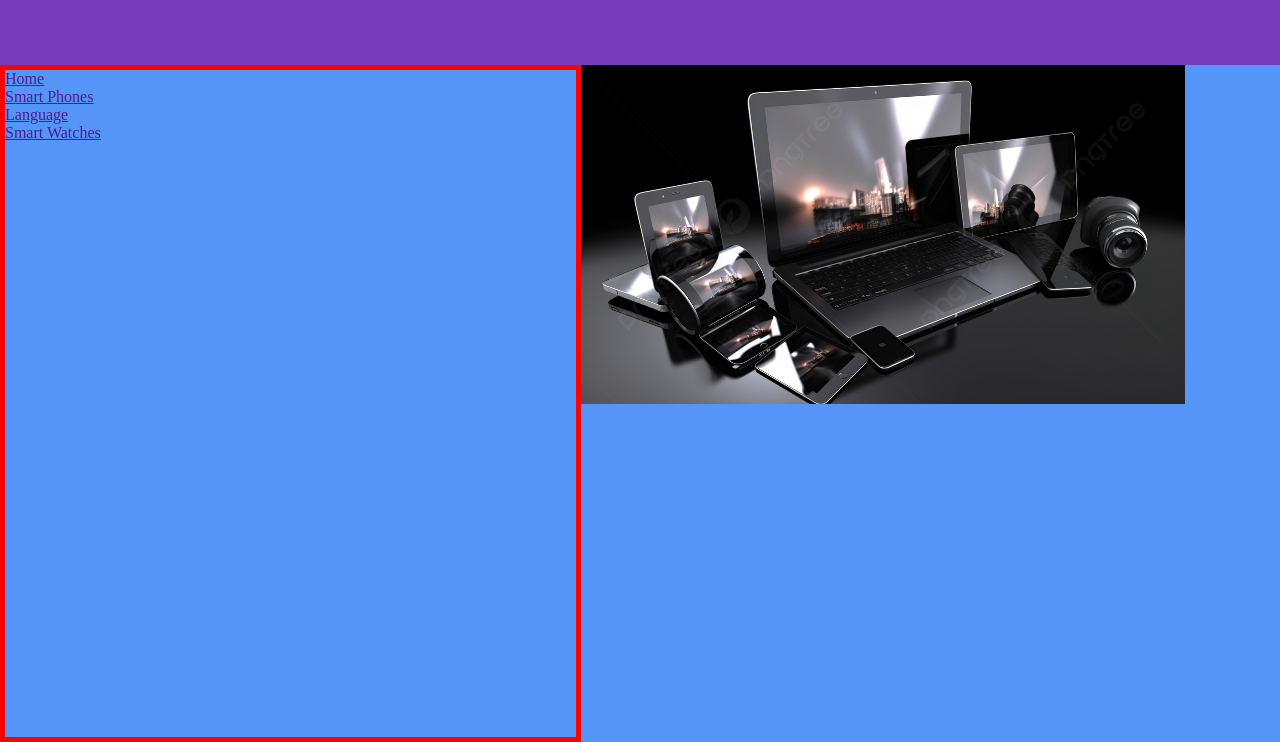
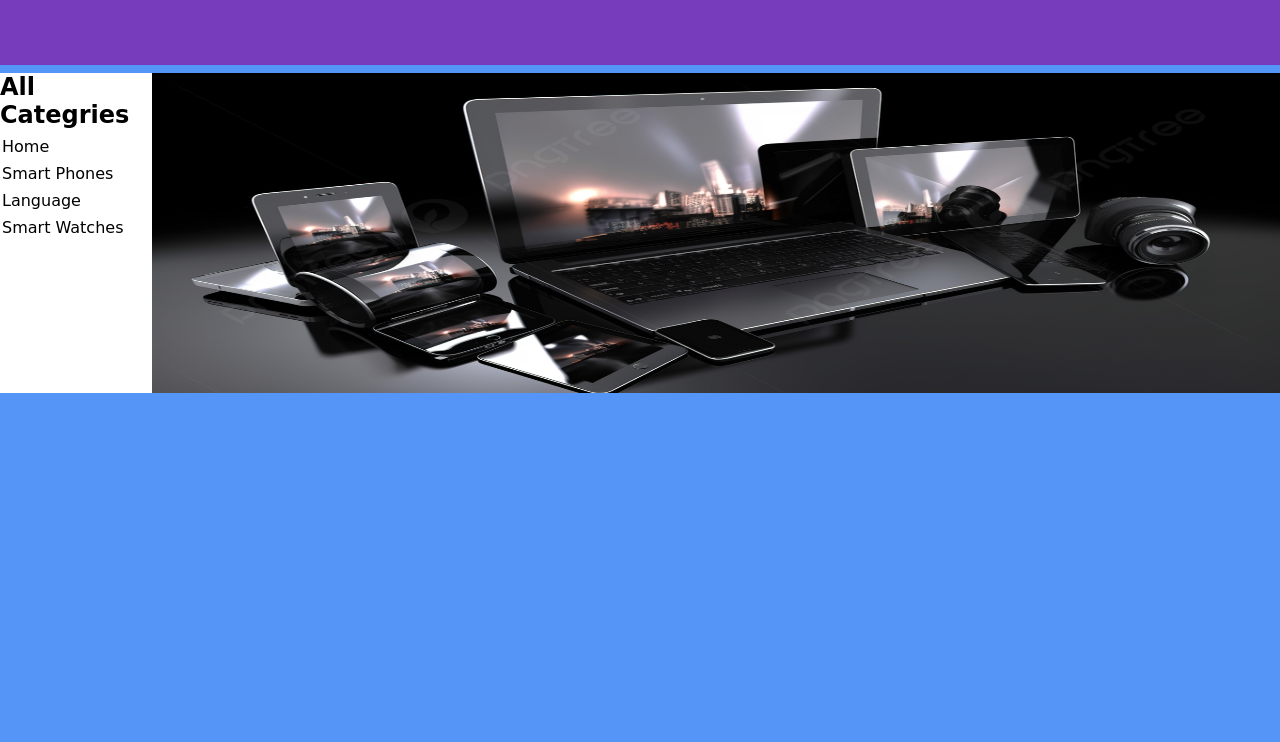
Before and after one commit to Usama-khanx/html-css-task-05, a plain HTML site: page index.html in a window 1280 px wide. Shown: the part 135-877 px from the top of the page. After the commit the page ends 800 px from the top, so only its background shows below. Drawn offline with Linux system fonts and the light colour scheme.

Commit message:
menu items ko tik kernai ki koshes ker ra ha ho jo thik nai ho ra ha

```diff
--- a/index.html
+++ b/index.html
@@ -23,6 +23,7 @@
     <section class="section-2">
 
          <ul class="menu-items">
+            <h2>All Categries</h2>
             <li><a href="">Home</a></li>
             <li><a href="">Smart Phones</a></li>
             <li><a href="">Language</a></li>
--- a/style/style.css
+++ b/style/style.css
@@ -32,18 +32,41 @@ body{
 /*  Section 2 start */
 
 .section-2{
-    display: grid;
 
-    grid-template-areas: 'menu-items menu-items menu-items menu-items menu-items   mobileandpc ';
+    display: flex;
+    width: 100vw;
+    justify-content: space-evenly;
+    height: 40vh;
+
+    margin: 8px 0px;
+
+
 }
 .menu-items{
-grid-area: menu-items;
-border: 5px solid red;
+font-family: cursive;
+
+background-color: #ffffff;
+height: 100%;
+
 }
+.menu-items li{
+    list-style-type: none;
+
+    margin: 8px 2px;
+}
+.menu-items li a{
+    text-decoration: none;
+
+    color: black;
+}
+
 .mobileandpc{
-    grid-area: mobileandpc;
+
+   width: 100%;
+   height: 100%;
 }
 #mobileandpc{
-   height: 50%;
 
+    width: 100%;
+    height: 100%;
 }
```
